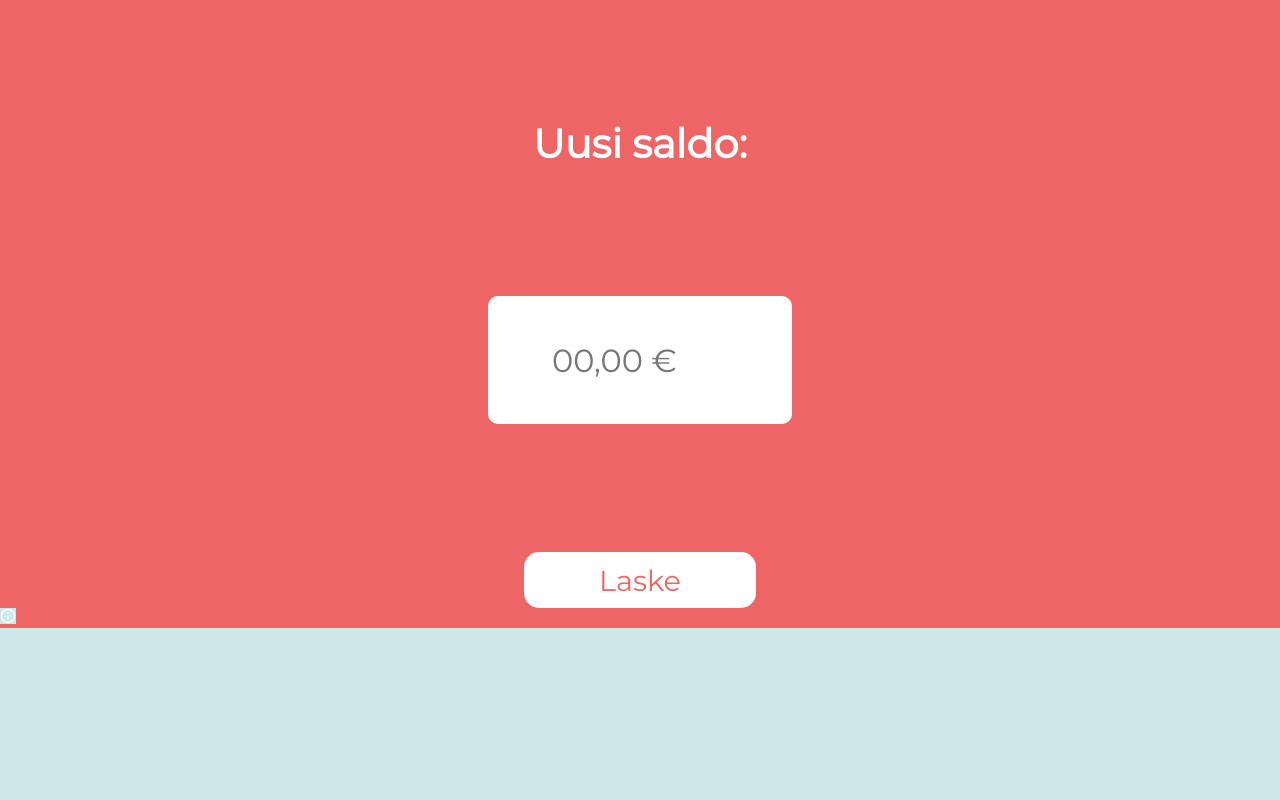
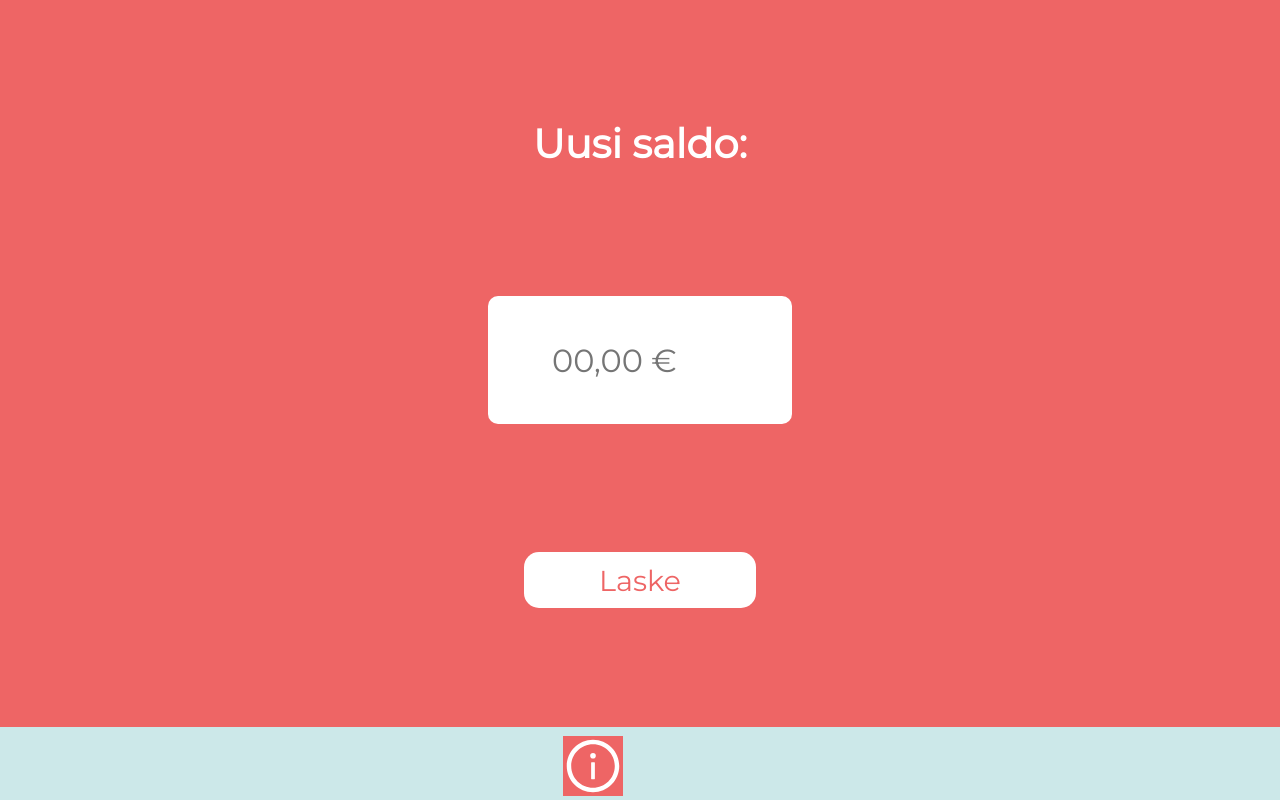
Before and after one commit to spoilaro/livingloan, a React (Create React App) app: page / in a window 1280 px wide. Shown: the part 316-1116 px from the top of the page. Before the commit the page ends 944 px from the top, so only its background shows below. Built offline with nearby package versions, Linux system fonts and the light colour scheme.

Commit message:
Info button stylised. Next starting to work on InfoWindow.

```diff
--- a/src/components/CalculateWindow.js
+++ b/src/components/CalculateWindow.js
@@ -11,16 +11,18 @@ export class CalculateWindow extends Component {
             height: "100%",
         }
         const InfoLogoStyle = {
-            height: "60px",
+            fontSize: "60px",
+            backgroundColor: "#EE6565",
+            color: "white",
+            marginLeft: "44vw",
+            marginTop: "10%"
         }
 
         return (
             <>
                 <div className="Window" style={WindowStyle}>
                     <CalcInput/>
-                    <IconContext.Provider value={{ color: "white", className: "mylogo"}}>
-                        <AiOutlineInfoCircle/>
-                    </IconContext.Provider>
+                    <AiOutlineInfoCircle style={InfoLogoStyle}/>
                 </div>
             </>
         )
```
Also changed, not shown: src/old/InputForm.js (renamed from src/components/InputForm.js).
